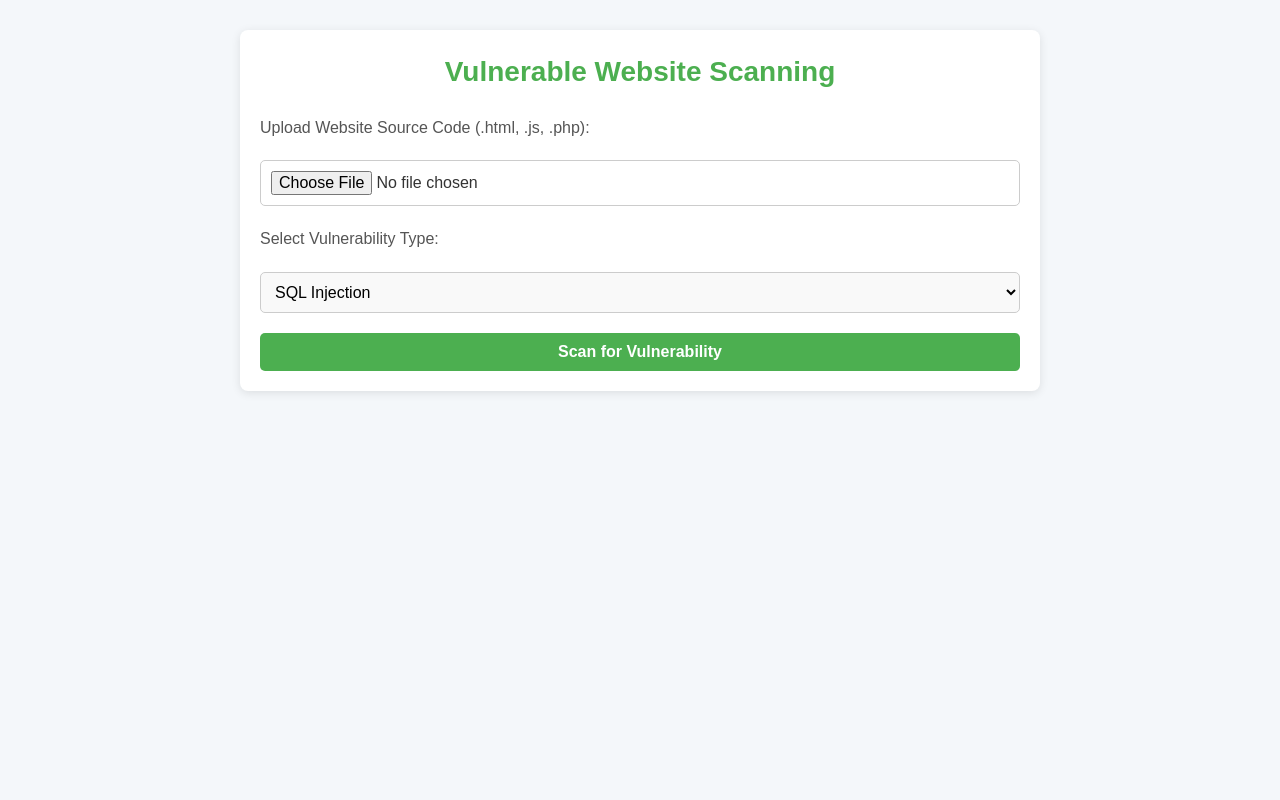
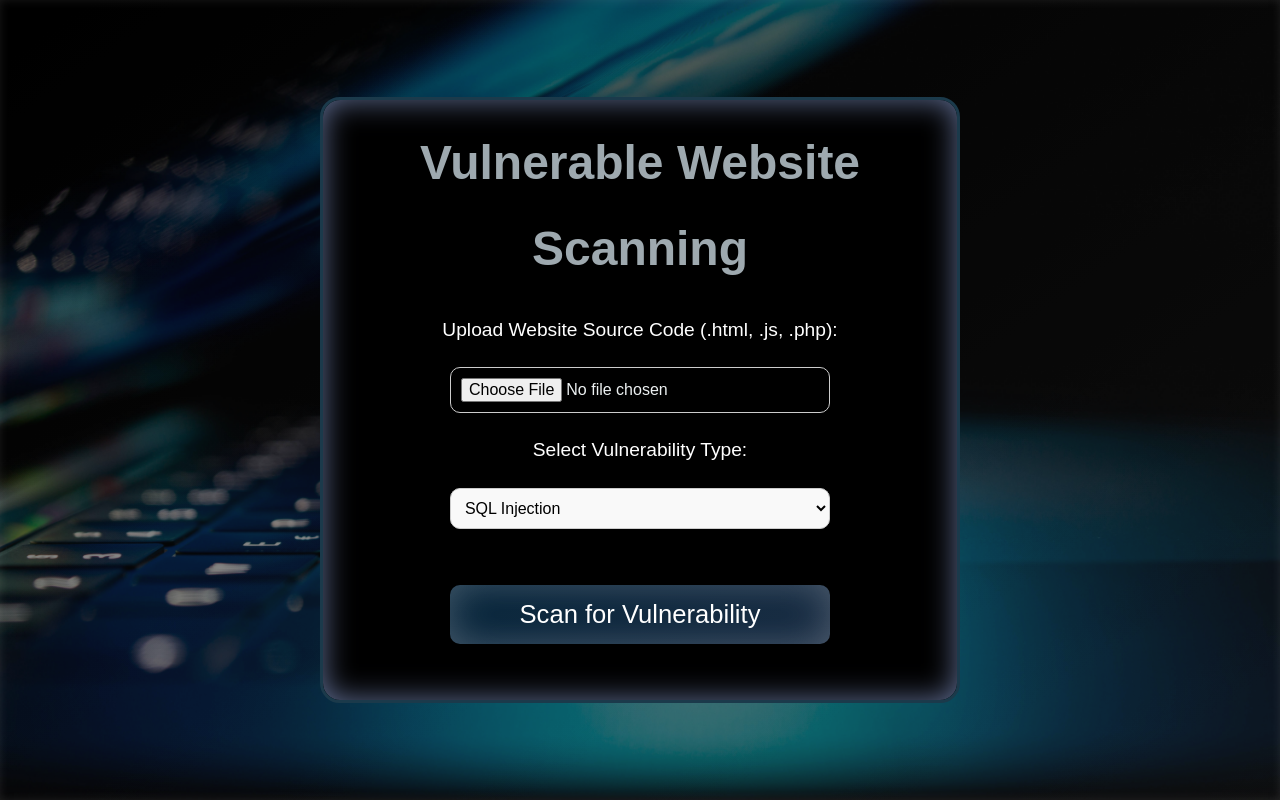
Before and after one commit to KK1234-stack/SE-project, a PHP site: page /scan_vul.html in a window 1280 px wide. Run offline with PHP 8.4, Linux system fonts and the light colour scheme.

Commit message:
scan_vul cahnges

```diff
--- a/scan_vul.css
+++ b/scan_vul.css
@@ -3,48 +3,85 @@
     margin: 0;
     padding: 0;
     box-sizing: border-box;
+    overflow-y: hidden;
 }
 
 body {
     font-family: 'Arial', sans-serif;
-    background-color: #f4f7fa;
-    color: #333;
-    line-height: 1.6;
+    color: #4d4d4d;
+    line-height: 1.8;
+    margin: 0;
+    padding: 0;
+    overflow-x: hidden;
+    background: #0a0a0a;
+    background: linear-gradient(145deg, #000000, #1a1a1a);
+    box-shadow: inset 0 0 10px rgba(255, 255, 255, 0.1);
+    min-height: 100vh;
+    display: flex;
+    justify-content: center;
+    align-items: center;
+}
+.container {
+    /* position: relative; */
+    color: #ecf0f1;
+    text-align: center;
+    background-color: #2c3e50;
+    overflow: hidden;
 }
 
+.container::before {
+    content: '';
+    position: absolute;
+    top: 0;
+    left: 0;
+    width: 100%;
+    height: 100%;
+    background: url('urlback.jpg') no-repeat center center;
+    background-size: cover;
+    opacity: 0.5; /* Adjust opacity here */
+    z-index: -1; /* Sends the pseudo-element behind the content */
+}
 .container {
-    width: 90%;
-    max-width: 800px;
+    background-color: #000000;
+    border-radius: 20px; /* Rounded corners */
+    border: 3px solid rgb(27, 58, 75); /* Outer border */
+    box-shadow: inset 0 0 30px rgba(140, 159, 213, 0.7);
     margin: 30px auto;
     padding: 20px;
-    background-color: #fff;
-    box-shadow: 0 2px 10px rgba(0, 0, 0, 0.1);
-    border-radius: 8px;
+    width: 50%;
+    display: flex;
+    flex-direction: column;
+    align-items: center;
+    justify-content: center;
 }
 
 h1 {
     text-align: center;
-    color: #4CAF50;
-    font-size: 28px;
+    color: rgb(158, 169, 175);
+    font-size: 3rem;
     margin-bottom: 20px;
 }
 
 form {
     display: flex;
     flex-direction: column;
+    justify-content: center;
+    align-items: center;
     gap: 20px;
+    width: 80%;
 }
 
 label {
-    font-size: 16px;
-    color: #555;
+    font-size: 1.2rem;
+    color: #ffffff;
 }
 
 input[type="file"], select, button {
     padding: 10px;
     font-size: 16px;
     border: 1px solid #ccc;
-    border-radius: 5px;
+    border-radius: 10px;
+    width: 80%;
 }
 
 input[type="file"] {
@@ -56,17 +93,26 @@ select {
 }
 
 button {
-    background-color: #4CAF50;
-    color: white;
-    font-weight: bold;
+    padding: 15px 30px;
+    font-size: 1.6em;
+    background: linear-gradient(135deg, #012036, #12263d); /* Gradient background */
+    color: #fff;
+    border: none;
+    border-radius: 10px; /* Rounded corners */
+    transition: all 0.3s ease;
     cursor: pointer;
-    border: none;
-    border-radius: 5px;
-    transition: background-color 0.3s ease;
+    margin: 36px 20px;
+    box-shadow: inset 0px 0px 40px rgba(229, 230, 235, 0.3); /* Inner shadow */
 }
 
 button:hover {
-    background-color: #45a049;
+    background: linear-gradient(135deg, #012036, #214772); /* Darker gradient on hover */
+    box-shadow: inset 0px 0px 8px rgba(150, 172, 210, 0.3), 0px 8px 15px rgba(229, 230, 235, 0.3); /* Inner shadow + outer shadow on hover */
+    transform: translateY(-3px);
+}
+
+button:active {
+    transform: translateY(1px); /* Button slightly pressed effect */
 }
 
 #scan-results {
```
Also changed, not shown: urlback.jpg (added).
